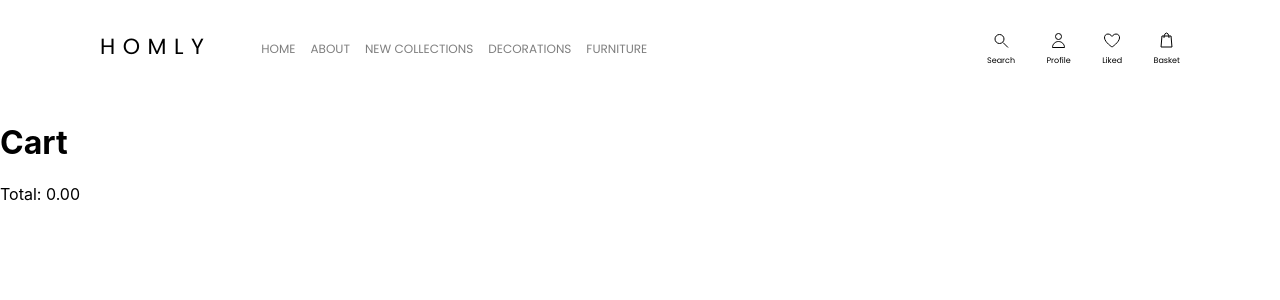
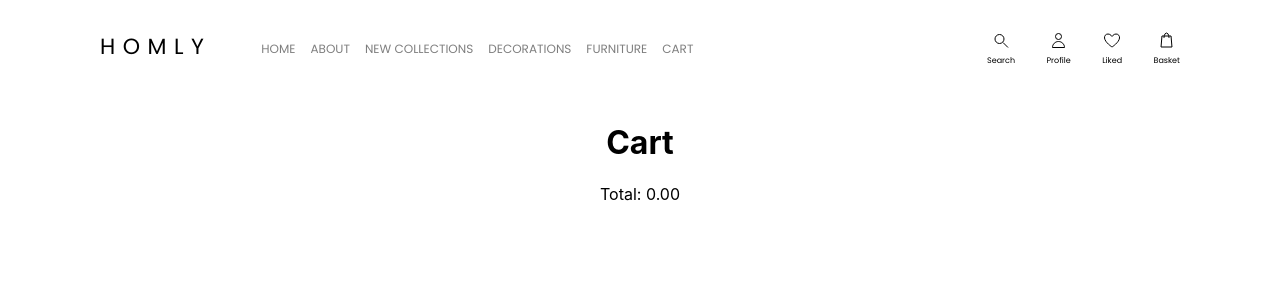
Before and after one commit to miwrona-deloitte/ecommerce, a React (Create React App) app: page /cart in a window 1280 px wide. Shown: the top 300 px of the page. Built offline with nearby package versions, Linux system fonts and the light colour scheme.

Commit message:
used styled components to differ styles for 2 types of cart

```diff
--- a/package.json
+++ b/package.json
@@ -21,6 +21,7 @@
     "react-router-dom": "^6.3.0",
     "react-scripts": "5.0.1",
     "sass": "^1.52.1",
+    "styled-components": "^5.3.5",
     "typescript": "^4.6.3",
     "web-vitals": "^2.1.4"
   },
@@ -47,5 +48,8 @@
       "last 1 firefox version",
       "last 1 safari version"
     ]
+  },
+  "devDependencies": {
+    "@types/styled-components": "^5.1.25"
   }
 }
--- /dev/null
+++ b/src/components/Cart/styles.js
@@ -0,0 +1,10 @@
+import styled from 'styled-components';
+
+const MinicartWrapper = styled.div`
+  background-color: red;
+`;
+const CartPageWrapper = styled.div`
+  text-align: center;
+`;
+
+export { MinicartWrapper, CartPageWrapper };
--- a/src/components/Layout/Navbar.tsx
+++ b/src/components/Layout/Navbar.tsx
@@ -17,6 +17,7 @@ const Menu = () => (
     <NavLink to='/new-collections'>New Collections</NavLink>
     <NavLink to='/decorations'>Decorations</NavLink>
     <NavLink to='/furniture'>Furniture</NavLink>
+    <NavLink to='/cart'>Cart</NavLink>
   </nav>
 );
 type props = { showMinicart: boolean; setShowMinicart: (showMinicart: boolean) => void };
--- a/src/components/Minicart.tsx
+++ b/src/components/Minicart.tsx
@@ -1,5 +1,6 @@
 import Cart from './Cart';
 import styles from './Minicart.module.scss';
+import { MinicartWrapper } from './Cart/styles';
 
 type props = { setShowMinicart: (showMinicart: boolean) => void };
 const Minicart = ({ setShowMinicart }: props) => {
@@ -8,7 +9,9 @@ const Minicart = ({ setShowMinicart }: props) => {
       <span className={styles.close} onClick={() => setShowMinicart(false)}>
         x
       </span>
-      <Cart />
+      <MinicartWrapper>
+        <Cart />
+      </MinicartWrapper>
     </div>
   );
 };
--- a/src/index.js
+++ b/src/index.js
@@ -1,9 +1,8 @@
 import React from 'react';
 import ReactDOM from 'react-dom/client';
 import './index.css';
-import App from './App';
 import { BrowserRouter, Routes, Route } from 'react-router-dom';
-import Cart from './components/Cart';
+import CartPage from './pages/CartPage';
 import Catalog from './pages/Catalog';
 import Furniture from './components/Furniture';
 import Homepage from './components/Homepage';
@@ -27,7 +26,7 @@ root.render(
           <Layout>
             <Routes>
               <Route path='/' element={<Homepage />} />
-              <Route path='cart' element={<Cart />} />
+              <Route path='cart' element={<CartPage />} />
               <Route path='catalog' element={<Catalog />} />
               <Route path='pdp' element={<ProductDetailsPage />}>
                 <Route path=':productId' />
--- /dev/null
+++ b/src/pages/CartPage.tsx
@@ -0,0 +1,12 @@
+import Cart from '../components/Cart';
+import { CartPageWrapper } from '../components/Cart/styles';
+
+const CartPage = () => {
+  return (
+    <CartPageWrapper>
+      <Cart />
+    </CartPageWrapper>
+  );
+};
+
+export default CartPage;
```
Also changed, not shown: 1 other file (tests, documents, lock files or other folders).
